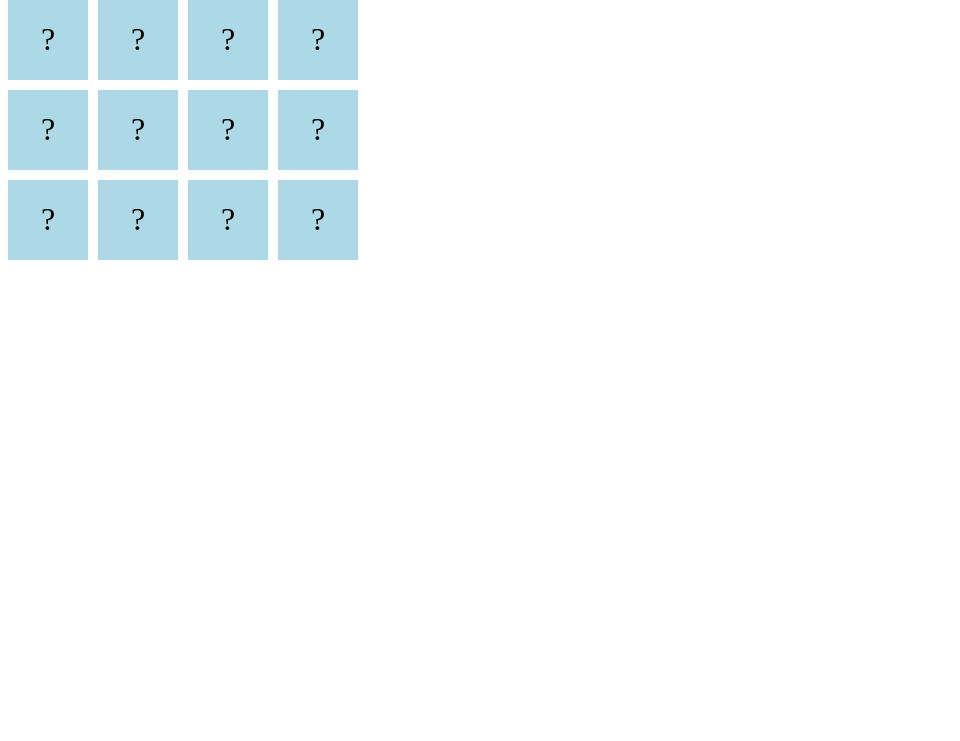
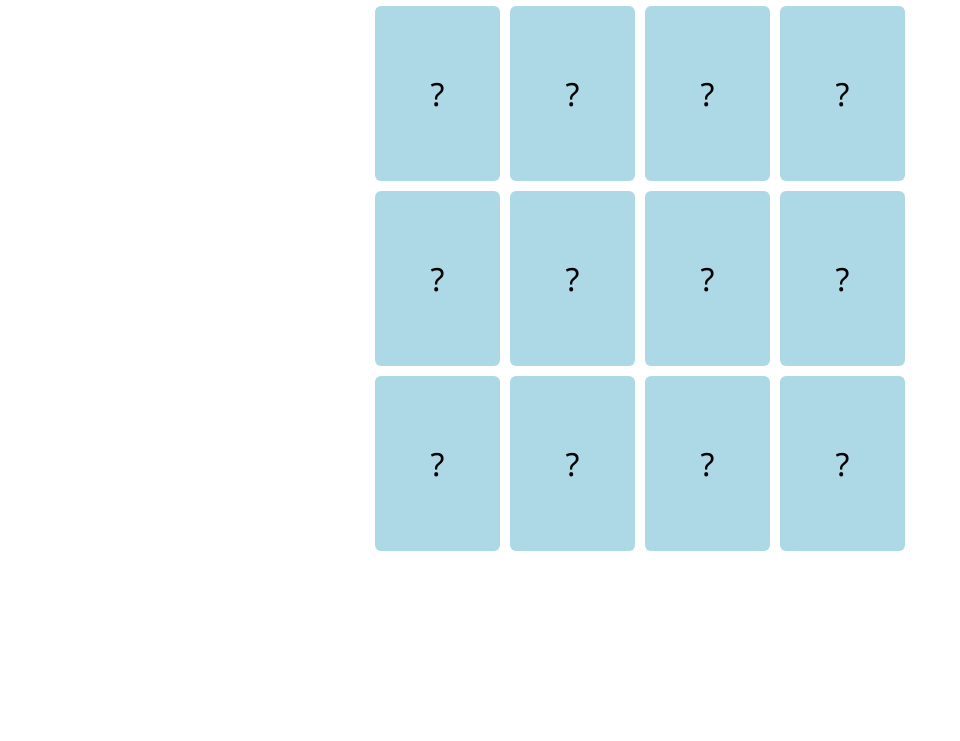
Before and after one commit to lisamah/memory-game, a website with bundled scripts: page index.html in a window 1280 px wide. Shown: the part 80-821 px from the top of the page, without its empty margins (0-960 px from the left). Before the commit the page ends 800 px from the top, so only its background shows below. Built offline with nearby package versions, Linux system fonts and the light colour scheme.

Commit message:
update CSS styles for game layout

```diff
--- a/src/style.css
+++ b/src/style.css
@@ -1,16 +1,41 @@
+html, body {
+  font-family: 'Segoe UI', sans-serif;
+  height: 100vh;
+  width: 100vw;
+  margin: 0;
+  padding: 0;
+}
+
+.container {
+  padding: 0;
+  margin: 20px;
+}
+
+h1 {
+  text-align: center;
+}
+
 .game-board {
   display: grid;
-  grid-template-columns: repeat(4, 80px);
+  grid-template-columns: repeat(auto-fill, minmax(120px, 1fr));
   gap: 10px;
+  max-width: 100%;
+  width: min(100vw, 530px);
+  margin: 0 auto;
 }
 
 .card {
-  width: 80px;
-  height: 80px;
+  max-width: 100%;
+  height: 175px;
   background: lightblue;
+  border-radius: 6px;
   display: flex;
   align-items: center;
   justify-content: center;
   font-size: 2rem;
   cursor: pointer;
 }
+
+@media (max-width: 560px) {
+  .card { height: 100px; }
+}
--- a/tsconfig.json
+++ b/tsconfig.json
@@ -36,7 +36,7 @@
     "strict": true,
     "jsx": "react-jsx",
     "verbatimModuleSyntax": true,
-    "isolatedModules": false,
+    "isolatedModules": false, // Set true if using a compiler
     "noUncheckedSideEffectImports": true,
     "skipLibCheck": true,
   }
```
Also changed, not shown: README.md.
